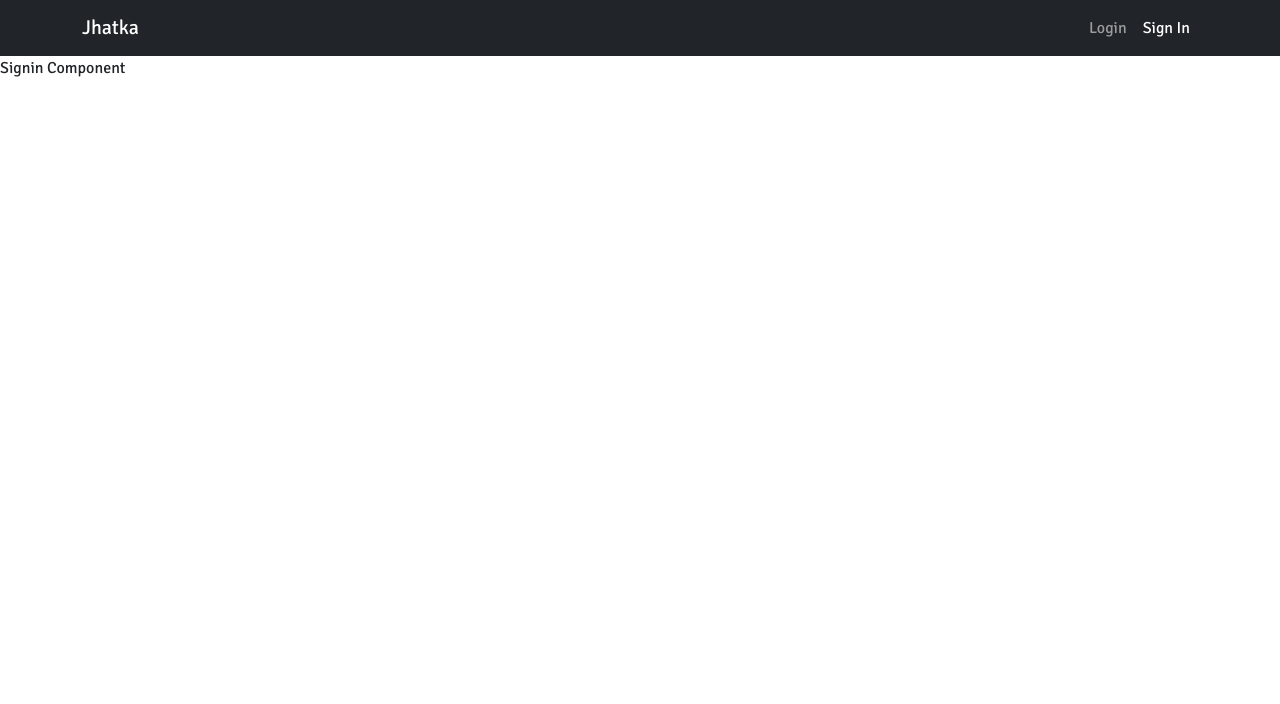
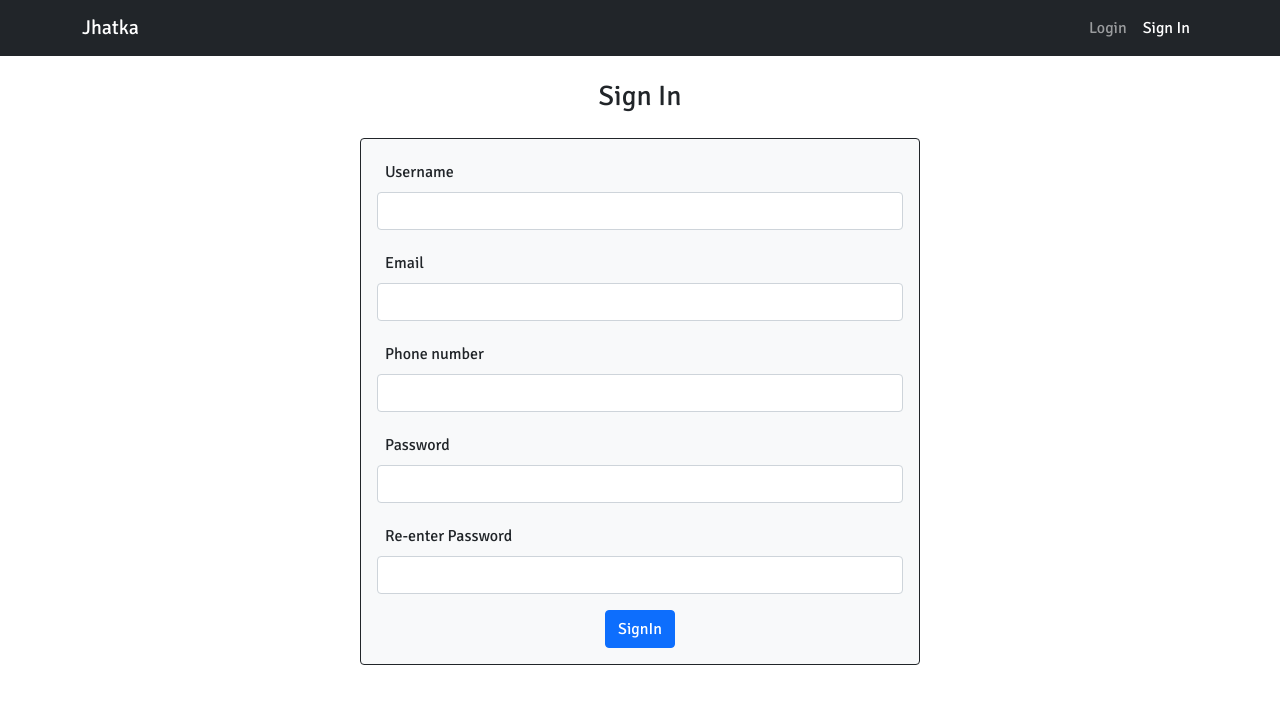
Before and after one commit to Fastest-Coder-First/CFG-JPM-Hackathon, a React (Create React App) app in the folder Jhatka-Team-83/client/: page /signin in a window 1280 px wide. Shown: the top 704 px of the page. Built offline with nearby package versions, Linux system fonts and the light colour scheme.

Commit message:
frontend of login/signin

```diff
--- a/Jhatka-Team-83/client/src/App.js
+++ b/Jhatka-Team-83/client/src/App.js
@@ -3,8 +3,8 @@ import { Route, Routes, NavLink } from "react-router-dom";
 import { Container, Navbar, Nav } from 'react-bootstrap'
 
 
-import Login from "./components/Login";
-import Signin from "./components/Signin"
+import Login from "./components/Login/Login";
+import Signin from "./components/Signin/Signin"
 import Home from "./components/Home";
 
 const App = () => {
--- /dev/null
+++ b/Jhatka-Team-83/client/src/components/Login/Login.css
@@ -0,0 +1,5 @@
+/* Login component styles */
+
+.login-form-width {
+  max-width: 35rem;
+}
--- /dev/null
+++ b/Jhatka-Team-83/client/src/components/Login/Login.js
@@ -0,0 +1,77 @@
+import React from 'react'
+import { Container } from 'react-bootstrap'
+import { useForm } from 'react-hook-form'
+
+import './Login.css'
+
+const Login = () => {
+
+  const {
+    register,
+    handleSubmit,
+    formState: { errors },
+  } = useForm();
+
+  const onFormSubmit = (loginData) => {
+    console.log(loginData)
+  }
+
+  return (
+    <Container fluid>
+      <h3 className="text-center m-4">Login</h3>
+      <form
+        onSubmit={handleSubmit(onFormSubmit)}
+        className="login-form-width bg-light mx-auto border border-dark rounded p-3"
+      >
+
+        <div className="mb-3">
+          <label htmlFor="username" className="form-label">
+            <div className="d-flex align-items-center gap-2">
+              <div>
+              </div>
+              <div>Username</div>
+            </div>
+          </label>
+
+          <input
+            type="text"
+            id="username"
+            className="form-control"
+            {...register("username", { required: true })}
+          />
+          {errors.username?.type === "required" && (
+            <p className="text-danger">*Enter your username</p>
+          )}
+        </div>
+
+        <div className="mb-3">
+          <label htmlFor="password" className="form-label">
+            <div className="d-flex align-items-center gap-2">
+              <div>
+              </div>
+              <div>Password</div>
+            </div>
+          </label>
+
+          <input
+            type="password"
+            id="password"
+            className="form-control"
+            {...register("password", { required: true })}
+          />
+          {errors.password?.type === "required" && (
+            <p className="text-danger">*Enter your password</p>
+          )}
+        </div>
+
+        <button className="d-block mx-auto btn btn-primary" type="submit">
+          Login
+        </button>
+      </form>
+
+
+    </Container>
+  )
+}
+
+export default Login
--- a/Jhatka-Team-83/client/src/components/Signin.js
+++ /dev/null
@@ -1,9 +0,0 @@
-import React from 'react'
-
-const Signin = () => {
-  return (
-    <div>Signin Component</div>
-  )
-}
-
-export default Signin
--- /dev/null
+++ b/Jhatka-Team-83/client/src/components/Signin/Signin.css
@@ -0,0 +1,5 @@
+/* Signin component styles */
+
+.signin-form-width {
+  max-width: 35rem
+}
--- /dev/null
+++ b/Jhatka-Team-83/client/src/components/Signin/Signin.js
@@ -0,0 +1,162 @@
+import React, { useState } from 'react'
+import { useForm } from 'react-hook-form'
+import { Container } from 'react-bootstrap'
+
+import './Signin.css'
+
+const Signin = () => {
+
+  const [isPassword, setIsPassword] = useState(false)
+
+  const {
+    register,
+    handleSubmit,
+    formState: { errors },
+  } = useForm();
+
+  const onFormSubmit = (userData) => {
+
+    console.log(userData)
+
+    if(userData.password === userData.confirmpassword){
+      setIsPassword(false)
+      console.log('Success')
+    }
+    else{
+      setIsPassword(true)
+      console.log('Failure')
+    }
+  }
+
+  return (
+    <Container>
+      <h3 className="text-center m-4">Sign In</h3>
+      <form
+        onSubmit={handleSubmit(onFormSubmit)}
+        className="signin-form-width bg-light mx-auto border border-dark rounded p-3"
+      >
+
+        {
+          (isPassword) &&
+          <div className="alert alert-danger text-center">
+            Passwords do not match
+          </div>
+        }
+
+        <div className="mb-3">
+          <label htmlFor="username" className="form-label">
+            <div className="d-flex align-items-center gap-2">
+              <div>
+              </div>
+              <div>Username</div>
+            </div>
+          </label>
+
+          <input
+            type="text"
+            id="username"
+            className="form-control"
+            {...register("username", { required: true })}
+          />
+          {errors.username?.type === "required" && (
+            <p className="text-danger">*Enter your username</p>
+          )}
+        </div>
+
+        <div className="mb-3">
+        <label htmlFor="email" className="form-label">
+            <div className="d-flex align-items-center gap-2">
+              <div>
+              </div>
+              <div>Email</div>
+            </div>
+          </label>
+
+          <input
+            type="text"
+            id="email"
+            className="form-control"
+            {...register("email", { required: true })}
+          />
+          {errors.email?.type === "required" && (
+            <p className="text-danger">*Enter your email</p>
+          )}
+        </div>
+
+        <div className="mb-3">
+        <label htmlFor="number" className="form-label">
+            <div className="d-flex align-items-center gap-2">
+              <div>
+              </div>
+              <div>Phone number</div>
+            </div>
+          </label>
+
+          <input
+            type="text"
+            id="number"
+            className="form-control"
+            {...register("number", { required: true, minLength: 10 })}
+          />
+          {errors.number?.type === "required" && (
+            <p className="text-danger">*Enter your phone number</p>
+          )}
+          {
+            errors.number?.type === "minLength" && <p className="text-danger">*Phone number should be of 10 digits</p>
+          }
+        </div>
+
+        <div className="mb-3">
+          <label htmlFor="password" className="form-label">
+            <div className="d-flex align-items-center gap-2">
+              <div>
+              </div>
+              <div>Password</div>
+            </div>
+          </label>
+
+          <input
+            type="password"
+            id="password"
+            className="form-control"
+            {...register("password", { required: true, minLength: 8 })}
+          />
+          {errors.password?.type === "required" && (
+            <p className="text-danger">*Enter your password</p>
+          )}
+          {errors.password?.type === "minLength" && (
+            <p className="text-danger">*Password should be a minimum of 8 characters</p>
+          )}
+        </div>
+
+        <div className="mb-3">
+        <label htmlFor="password" className="form-label">
+            <div className="d-flex align-items-center gap-2">
+              <div>
+              </div>
+              <div>Re-enter Password</div>
+            </div>
+          </label>
+
+          <input
+            type="password"
+            id="confirmpassword"
+            className="form-control"
+            {...register("confirmpassword", { required: true })}
+          />
+          {errors.password?.type === "required" && (
+            <p className="text-danger">*Re-enter your password</p>
+          )}
+
+        </div>
+
+        <button className="d-block mx-auto btn btn-primary" type="submit">
+          SignIn
+        </button>
+      </form>
+
+    </Container>
+  )
+}
+
+export default Signin
```
Also changed, not shown: Jhatka-Team-83/client/src/components/Login.js (deleted, +0 -11 lines).
